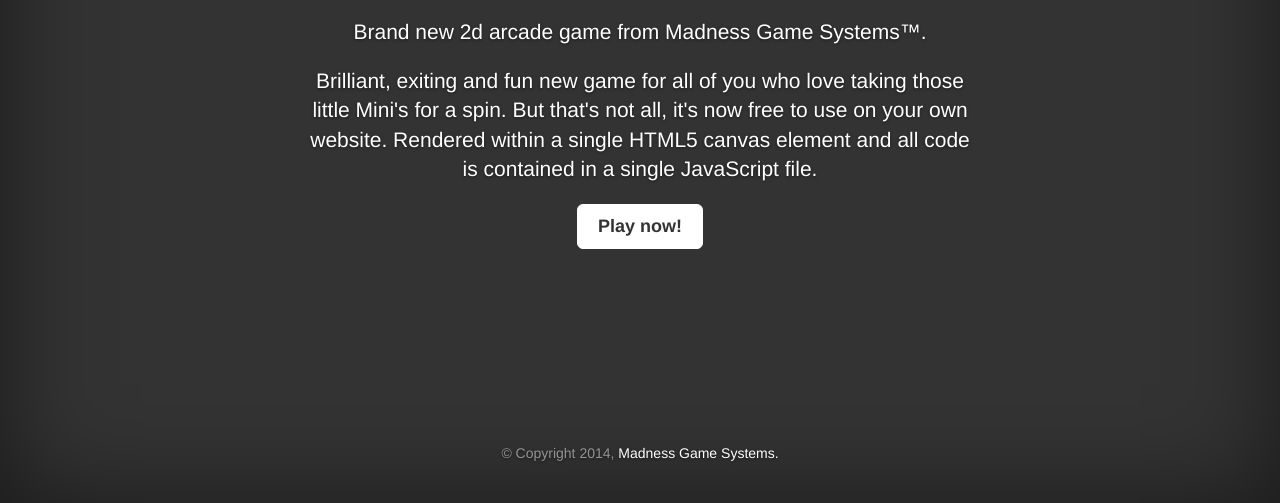
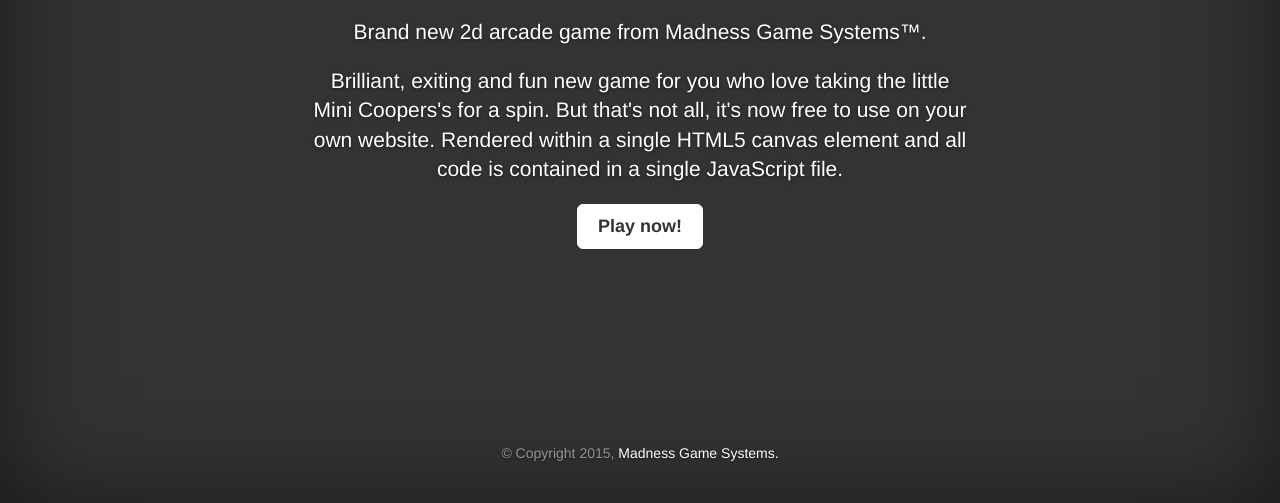
Before and after one commit to joakimsehlstedt/Mini-Madness, a plain HTML site: page index.html in a window 1280 px wide. Shown: the part 297-800 px from the top of the page. Drawn offline with nearby package versions, Linux system fonts and the light colour scheme.

Commit message:
Index update text

```diff
--- a/index.html
+++ b/index.html
@@ -45,7 +45,7 @@
           <div class="inner cover">
             <img class="cover-heading" src='img/MM-logo.png' height='60px'>
             <p class="lead">Brand new 2d arcade game from Madness Game Systems&trade;.</p>
-            <p class="lead">Brilliant, exiting and fun new game for all of you who love taking those little Mini's for a spin. But that's not all, it's now free to use on your own website. Rendered within a single HTML5 canvas element and all code is contained in a single JavaScript file.</p>
+            <p class="lead">Brilliant, exiting and fun new game for you who love taking the little Mini Coopers's for a spin. But that's not all, it's now free to use on your own website. Rendered within a single HTML5 canvas element and all code is contained in a single JavaScript file.</p>
             <p class="lead">
               <a href="play.html" class="btn btn-lg btn-default">Play now!</a>
             </p>
@@ -53,7 +53,7 @@
 
           <div class="mastfoot">
             <div class="inner">
-              <p>&copy; Copyright 2014, <a href="#">Madness Game Systems.</a></p>
+              <p>&copy; Copyright 2015, <a href="#">Madness Game Systems.</a></p>
             </div>
           </div>
 
```
